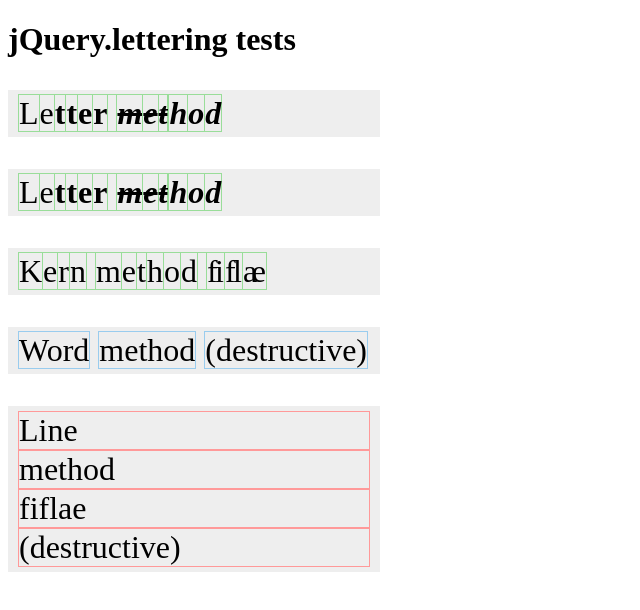
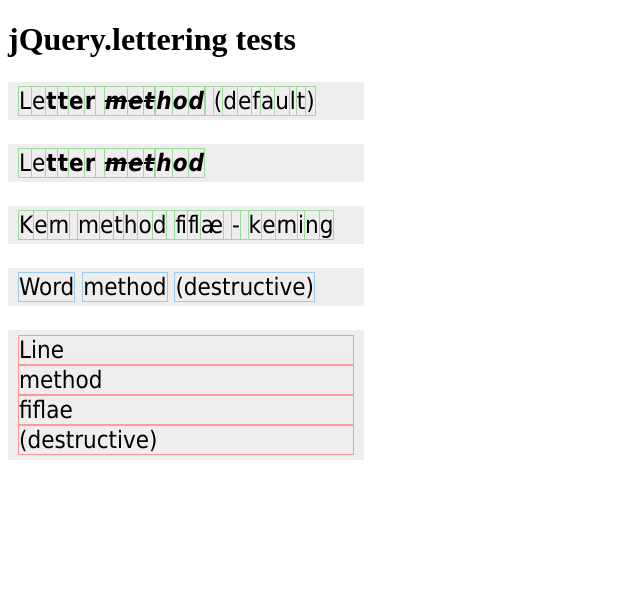
Before and after one commit to davatron5000/Lettering.js, a plain HTML site: page jquery.lettering-quicktest.html in a window 1280 px wide. Shown: the whole page, without its empty margins (0-640 px from the left). Drawn offline with nearby package versions, Linux system fonts and the light colour scheme.

Commit message:
made minor improvements to the quicktest page

```diff
--- a/jquery.lettering-quicktest.html
+++ b/jquery.lettering-quicktest.html
@@ -6,9 +6,10 @@
   <title>jQuery.lettering tests</title>
   <style type="text/css">
     p.test {
-      font-size: 2em;
+      font-family: Tahoma, Arial, sans-serif;
+      font-size: 1.5em;
       background: #eee;
-      width: 11em;
+      width: 14em;
       padding: 5px 10px;
     }
 
@@ -20,6 +21,7 @@
       border-right: 1px solid #9d9;
     }
     .char[data-cont="a"] + .char[data-cont="e"] { margin-left: -.17em;  border-left: none; }
+    .char[data-cont="r"] + .char[data-cont="n"],
     .char[data-cont="f"] + .char[data-cont="i"],
     .char[data-cont="f"] + .char[data-cont="l"] { margin-left: -.08em;  border-left: none; }
 
@@ -51,9 +53,9 @@
 <body>
   <h1>jQuery.lettering tests</h1>
 
-  <p class="test" id="t0">Le<b>tter <em><s>met</s>hod</em></b></p>
+  <p class="test" id="t0">Le<b>tter <em><s>met</s>hod</em></b> (default)</p>
   <p class="test" id="t1">Le<b>tter <em><s>met</s>hod</em></b></p>
-  <p class="test" id="t2">Kern method fiflae</p>
+  <p class="test" id="t2">Kern method fiflae - kerning</p>
   <p class="test" id="t3">Word method <strong>(destructive)</strong></p>
   <p class="test" id="t4">Line<br/> method <br/>fiflae <br /> <strong>(destructive)</strong></p>
 
```
